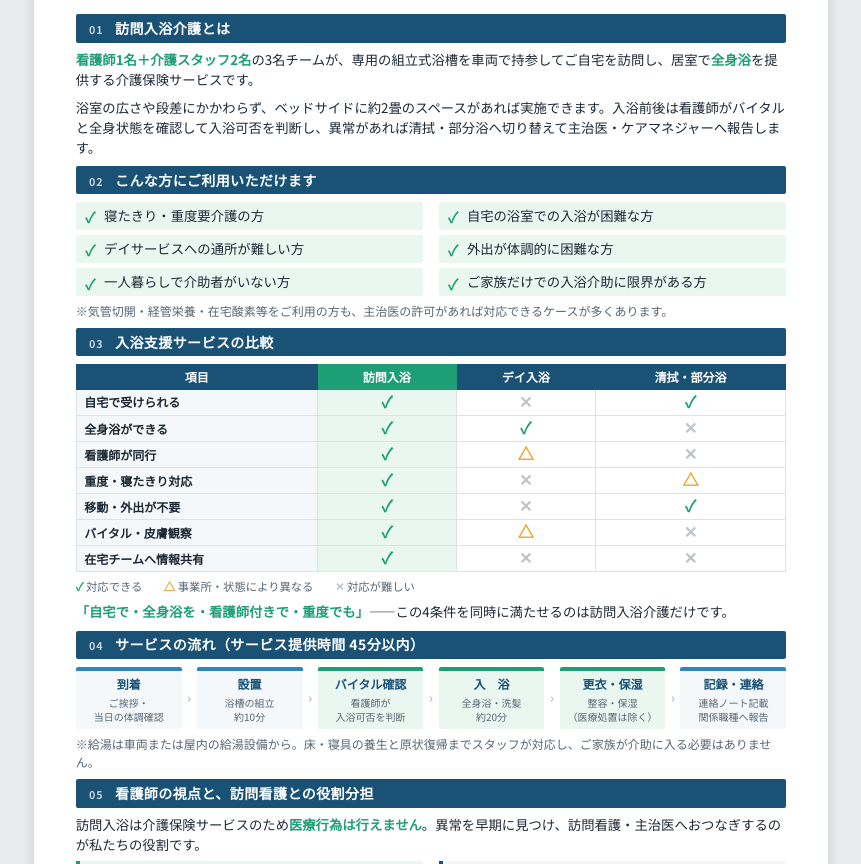
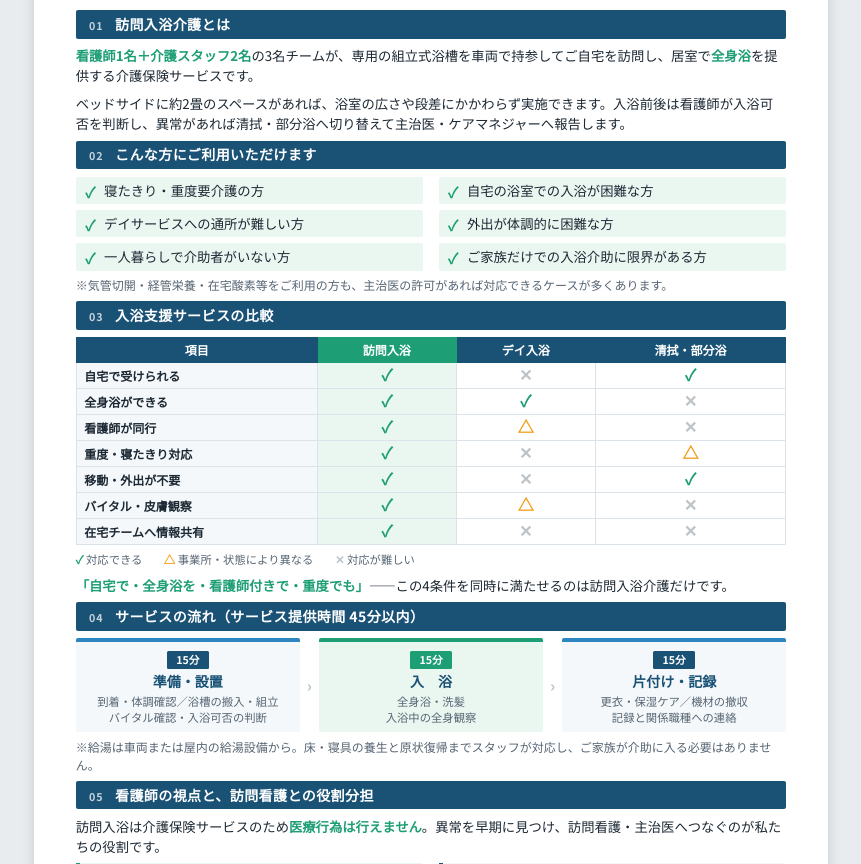
Before and after one commit to 1w0wakmsw0w-ctrl/houmonnyuyoku, a plain HTML site: page handout.html in a window 1280 px wide. Shown: the part 162-1026 px from the top of the page, without its empty margins (209-1070 px from the left). Drawn offline with Linux system fonts and the light colour scheme.

Commit message:
サービスの流れを15分×3区分に修正
現場の実態に合わせ、6ステップの表現を3区分に組み直した。

  準備・設置 15分 … 到着・体調確認／浴槽の搬入・組立／
                    バイタル確認と入浴可否の判断
  入浴       15分 … 全身浴・洗髪／入浴中の全身観察
  片付け・記録 15分 … 更衣・保湿ケア／機材の撤収・原状復帰／
                     記録と関係職種への連絡

合計45分以内。従来は設置約10分・入浴約20分と記載しており、
撤収の時間が流れに含まれていなかった。

スライド・配布資料・PowerPoint版の3点すべてに反映。
配布資料は表面が1ページに収まらなくなったため本文を圧縮し、
両面2ページに収まることを再確認した。スライドは全15枚が
16:9の枠内に収まることを確認。

Co-Authored-By: Claude Opus 5 <noreply@anthropic.com>
Claude-Session: https://claude.ai/code/session_01EuVvTjbyv3WUxHVeG4YeGS

```diff
--- a/handout.html
+++ b/handout.html
@@ -37,7 +37,7 @@ body{
   width:210mm;
   min-height:297mm;
   margin:8mm auto;
-  padding:8mm 11mm 6mm;
+  padding:7mm 11mm 5mm;
   background:#fff;
   box-shadow:0 2px 12px rgba(0,0,0,.14);
   position:relative;
@@ -83,7 +83,7 @@ body{
 }
 
 /* ===== セクション ===== */
-.sec{ margin-bottom:2.2mm; }
+.sec{ margin-bottom:1.8mm; }
 .sec > h2{
   margin:0 0 2mm;
   background:var(--primary);
@@ -177,6 +177,15 @@ table.cmp td.own{ background:var(--tint-green); }
 }
 .flow .step.g{ background:var(--tint-green); border-top-color:var(--secondary); }
 .flow .step .t{ font-size:9pt; font-weight:700; color:var(--primary); line-height:1.35; }
+.flow.three .step{ padding:1.8mm 2mm; }
+.flow.three .step .n{
+  display:inline-block; background:var(--primary); color:#fff;
+  font-size:8pt; font-weight:700; padding:.3mm 2.5mm; border-radius:1.5px; margin-bottom:.7mm;
+}
+.flow.three .step.g .n{ background:var(--secondary); }
+.flow.three .step .t{ font-size:10.5pt; margin-bottom:.7mm; }
+.flow.three .step .d{ font-size:8.5pt; line-height:1.4; }
+.flow.three .arw{ width:5mm; font-size:12pt; }
 .flow .step .d{ font-size:7.5pt; color:var(--sub); margin-top:.8mm; line-height:1.4; }
 .flow .arw{
   display:flex; align-items:center; justify-content:center;
@@ -333,7 +342,7 @@ table.fee tr.grp td:last-child{ text-align:right; }
   <div class="sec">
     <h2><span class="n">01</span>訪問入浴介護とは</h2>
     <p><strong>看護師1名＋介護スタッフ2名</strong>の3名チームが、専用の組立式浴槽を車両で持参してご自宅を訪問し、居室で<strong>全身浴</strong>を提供する介護保険サービスです。</p>
-    <p>浴室の広さや段差にかかわらず、ベッドサイドに約2畳のスペースがあれば実施できます。入浴前後は看護師がバイタルと全身状態を確認して入浴可否を判断し、異常があれば清拭・部分浴へ切り替えて主治医・ケアマネジャーへ報告します。</p>
+    <p>ベッドサイドに約2畳のスペースがあれば、浴室の広さや段差にかかわらず実施できます。入浴前後は看護師が入浴可否を判断し、異常があれば清拭・部分浴へ切り替えて主治医・ケアマネジャーへ報告します。</p>
   </div>
 
   <div class="sec">
@@ -375,31 +384,28 @@ table.fee tr.grp td:last-child{ text-align:right; }
 
   <div class="sec">
     <h2><span class="n">04</span>サービスの流れ（サービス提供時間 45分以内）</h2>
-    <div class="flow">
-      <div class="step"><div class="t">到着</div><div class="d">ご挨拶・<br>当日の体調確認</div></div>
+    <div class="flow three">
+      <div class="step"><div class="n">15分</div><div class="t">準備・設置</div>
+        <div class="d">到着・体調確認／浴槽の搬入・組立<br>バイタル確認・入浴可否の判断</div></div>
       <div class="arw">›</div>
-      <div class="step"><div class="t">設置</div><div class="d">浴槽の組立<br>約10分</div></div>
+      <div class="step g"><div class="n">15分</div><div class="t">入　浴</div>
+        <div class="d">全身浴・洗髪<br>入浴中の全身観察</div></div>
       <div class="arw">›</div>
-      <div class="step g"><div class="t">バイタル確認</div><div class="d">看護師が<br>入浴可否を判断</div></div>
-      <div class="arw">›</div>
-      <div class="step g"><div class="t">入　浴</div><div class="d">全身浴・洗髪<br>約20分</div></div>
-      <div class="arw">›</div>
-      <div class="step g"><div class="t">更衣・保湿</div><div class="d">整容・保湿<br>（医療処置は除く）</div></div>
-      <div class="arw">›</div>
-      <div class="step"><div class="t">記録・連絡</div><div class="d">連絡ノート記載<br>関係職種へ報告</div></div>
+      <div class="step"><div class="n">15分</div><div class="t">片付け・記録</div>
+        <div class="d">更衣・保湿ケア／機材の撤収<br>記録と関係職種への連絡</div></div>
     </div>
     <p class="muted" style="margin-top:1.5mm;">※給湯は車両または屋内の給湯設備から。床・寝具の養生と原状復帰までスタッフが対応し、ご家族が介助に入る必要はありません。</p>
   </div>
 
   <div class="sec">
     <h2><span class="n">05</span>看護師の視点と、訪問看護との役割分担</h2>
-    <p style="margin-bottom:1.5mm;">訪問入浴は介護保険サービスのため<strong>医療行為は行えません</strong>。異常を早期に見つけ、訪問看護・主治医へおつなぎするのが私たちの役割です。</p>
+    <p style="margin-bottom:1.5mm;">訪問入浴は介護保険サービスのため<strong>医療行為は行えません</strong>。異常を早期に見つけ、訪問看護・主治医へつなぐのが私たちの役割です。</p>
     <div class="nurse">
       <div class="box g">
         <h3>訪問入浴が担うこと</h3>
         <ul>
           <li>バイタル測定と<b>入浴可否の判断</b></li>
-          <li>入浴時の<b>全身観察</b>（褥瘡・浮腫・皮膚・スキンテア）</li>
+          <li>入浴時の<b>全身観察</b>（褥瘡・浮腫・皮膚）</li>
           <li>洗身・洗髪と日常的な保湿ケア</li>
           <li>観察所見の記録と<b>当日中の報告</b></li>
         </ul>
```
Also changed, not shown: index.html (+17 -10 lines), tools/build-pptx.js (+15 -14 lines), 1 other file.
